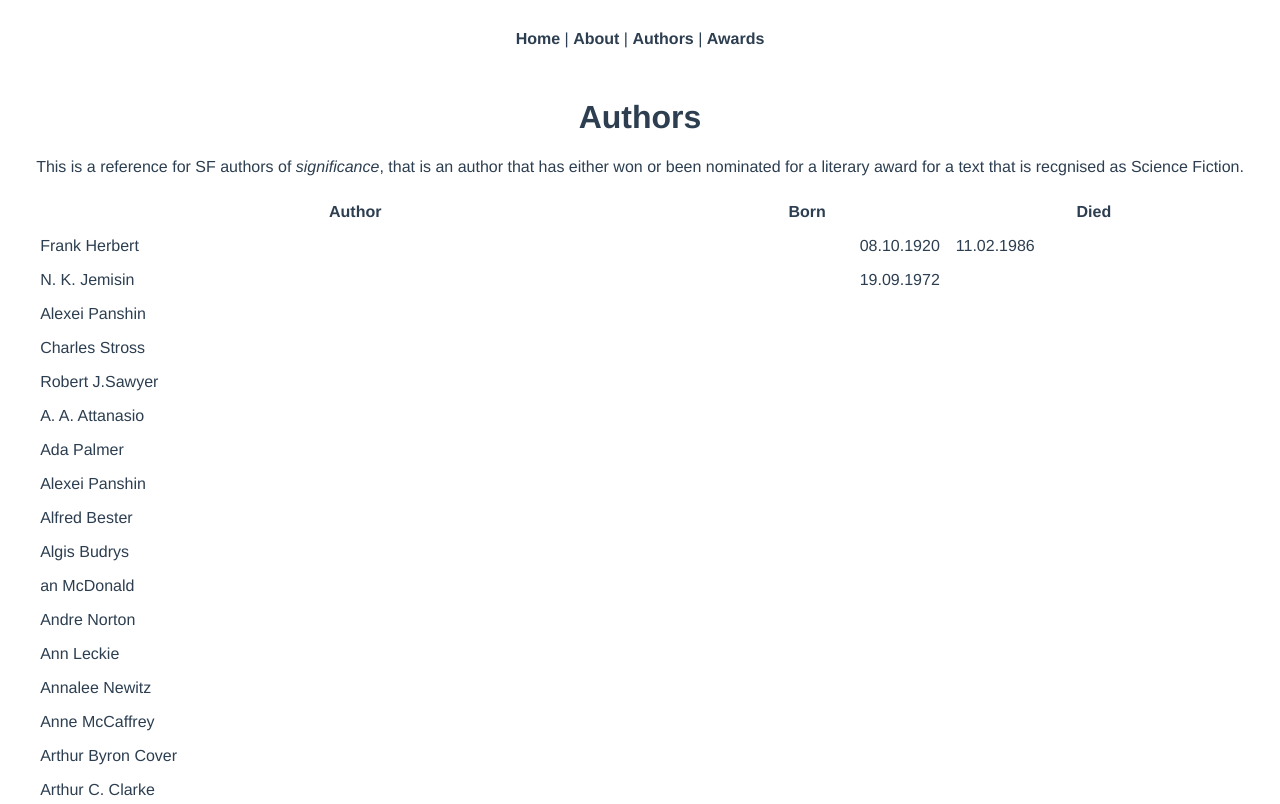
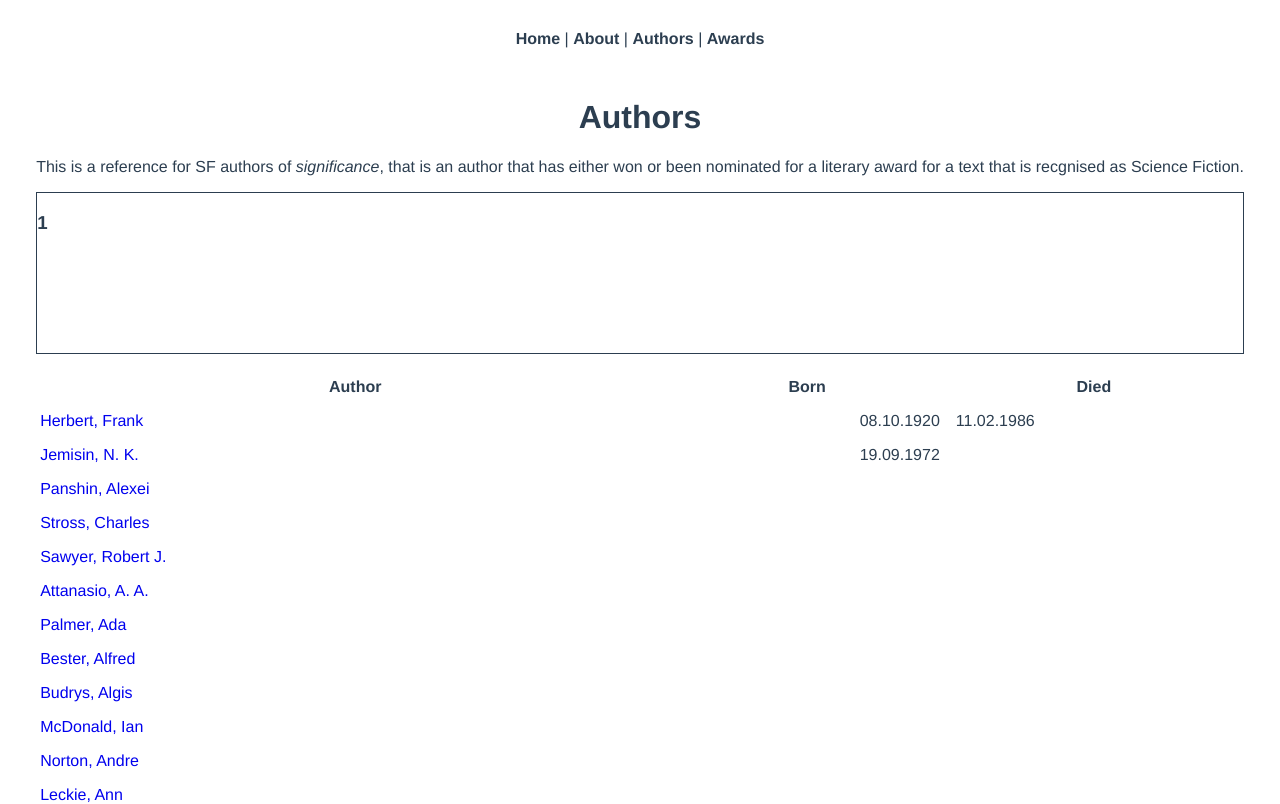
Before and after one commit to Satyadarshin/RocketScience, a Vue app: page /authors/1 in a window 1280 px wide. Shown: the top 804 px of the page. Built offline with nearby package versions, Linux system fonts and the light colour scheme.

Commit message:
getting data into the author spotlight box

```diff
--- a/public/data/authors.json
+++ b/public/data/authors.json
@@ -3,7 +3,7 @@
 "results": [
     {
       "id": 1000,
-      "name": "Frank Herbert",
+      "name": "Herbert, Frank",
       "born": "08.10.1920",
       "died": "11.02.1986",
       "biography": "born in Tacoma, Washington, to Frank Patrick Herbert Sr. and Eileen (McCarthy) Herbert. Because of a poor home environment, he ran away from home in 1938 to live with an aunt and uncle in Salem, Oregon.[3] He enrolled in high school at Salem High School (now North Salem High School), where he graduated the next year.[3] In 1939 he lied about his age to get his first newspaper job at the Glendale Star.[4] Herbert then returned to Salem in 1940 where he worked for the Oregon Statesman newspaper (now Statesman Journal) in a variety of positions, including photographer.",
@@ -11,7 +11,7 @@
     },
     {
       "id": 1001,
-      "name": "N. K. Jemisin",
+      "name": "Jemisin, N. K. ",
       "born": "19.09.1972",
       "died": "",
       "biography": "American science fiction and fantasy writer who has also worked as a counseling psychologist. Her fiction explores a wide variety of themes, including cultural conflict and oppression.[1][2] She has won several awards for her work, including the Locus Award. As of her August 2018 win, the three books of her Broken Earth series have made her the only author to have won the Hugo Award for Best Novel in three consecutive years.",
@@ -19,7 +19,7 @@
     },
     {
       "id": 1002,
-      "name": "Alexei Panshin",
+      "name": "Panshin, Alexei",
       "born": "",
       "died": "",
       "biography": "",
@@ -27,7 +27,7 @@
     },
     {
       "id": 1003,
-      "name": "Charles Stross",
+      "name": "Stross, Charles",
       "born": "",
       "died": "",
       "biography": "",
@@ -35,7 +35,7 @@
     },
     {
       "id": 1004,
-      "name": "Robert J.Sawyer",
+      "name": "Sawyer, Robert J.",
       "born": "",
       "died": "",
       "biography": "",
@@ -43,7 +43,7 @@
     },
     {
       "id": 1005,
-      "name": "A. A. Attanasio",
+      "name": "Attanasio, A. A.",
       "born": "",
       "died": "",
       "biography": "",
@@ -51,15 +51,7 @@
     },
     {
       "id": 1006,
-      "name": "Ada Palmer",
-      "born": "",
-      "died": "",
-      "biography": "",
-      "website": ""
-    },
-    {
-      "id": 1007,
-      "name": "Alexei Panshin",
+      "name": "Palmer, Ada ",
       "born": "",
       "died": "",
       "biography": "",
@@ -67,7 +59,7 @@
     },
     {
       "id": 1008,
-      "name": "Alfred Bester",
+      "name": "Bester, Alfred",
       "born": "",
       "died": "",
       "biography": "",
@@ -75,7 +67,7 @@
     },
     {
       "id": 1009,
-      "name": "Algis Budrys",
+      "name": "Budrys, Algis",
       "born": "",
       "died": "",
       "biography": "",
@@ -83,7 +75,7 @@
     },
     {
       "id": 1010,
-      "name": "an McDonald",
+      "name": "McDonald, Ian",
       "born": "",
       "died": "",
       "biography": "",
@@ -91,7 +83,7 @@
     },
     {
       "id": 1011,
-      "name": "Andre Norton",
+      "name": "Norton, Andre",
       "born": "",
       "died": "",
       "biography": "",
@@ -99,7 +91,7 @@
     },
     {
       "id": 1012,
-      "name": "Ann Leckie",
+      "name": "Leckie, Ann",
       "born": "",
       "died": "",
       "biography": "",
@@ -107,7 +99,7 @@
     },
     {
       "id": 1013,
-      "name": "Annalee Newitz",
+      "name": "Newitz, Annalee",
       "born": "",
       "died": "",
       "biography": "",
@@ -115,7 +107,7 @@
     },
     {
       "id": 1014,
-      "name": "Anne McCaffrey",
+      "name": "McCaffrey, Anne",
       "born": "",
       "died": "",
       "biography": "",
@@ -882,14 +874,6 @@
       "website": ""
     },
     {
-      "id": 1110,
-      "name": "Jo Walton",
-      "born": "",
-      "died": "",
-      "biography": "",
-      "website": ""
-    },
-    {
       "id": 1111,
       "name": "Joan D.Vinge",
       "born": "",
@@ -906,14 +890,6 @@
       "website": ""
     },
     {
-      "id": 1113,
-      "name": "Joe Haldeman",
-      "born": "",
-      "died": "",
-      "biography": "",
-      "website": ""
-    },
-    {
       "id": 1114,
       "name": "John Barnes",
       "born": "",
@@ -1226,8 +1202,16 @@
       "website": ""
     },
     {
+      "id": 1248,
+      "name": "Frank Riley",
+      "born": "",
+      "died": "",
+      "biography": "",
+      "website": ""
+    },
+    {
       "id": 1153,
-      "name": "Mark Clifton, Frank Riley",
+      "name": "Mark Clifton",
       "born": "",
       "died": "",
       "biography": "",
--- a/src/components/AuthorSpotlight.vue
+++ b/src/components/AuthorSpotlight.vue
@@ -1,8 +1,8 @@
 <template>
-<div>
-<h3>{{ authorName }}</h3>
+    <div id="author-spotlight">
+        <h3>{{ authorName  }}</h3>
 
-</div>
+    </div>
 </template>
 
 <script>
@@ -18,3 +18,13 @@ return {
     }
 }
 </script>
+
+<style lang="scss" scoped>
+#author-spotlight {
+    h3 {
+        text-align: left;
+    }
+    border: 1px solid;
+    min-height: 10rem
+ }
+</style>
--- a/src/components/AuthorTable.vue
+++ b/src/components/AuthorTable.vue
@@ -1,12 +1,15 @@
 <template>
   <div class="authors content">
       <table>
-      <tr>
-        <th>Author</th><th>Born</th><th>Died</th>
-      </tr>
-      <tr v-for="(author, index) in authorList" :key="index">
-        <td>{{ author.name }}</td><td> {{author.born}}</td><td>{{ author.died }}</td>
-      </tr>
+        <th
+            v-for="(column, index) in columns"
+            :key="index"
+            >
+            <span @click="sortBy(column)">{{ column }}</span>
+        </th>
+        <tr v-for="(author, index) in authorList" :key="index">
+            <td><router-link :to="`/authors/${author.name}`">{{ author.name }}</router-link></td><td> {{author.born}}</td><td>{{ author.died }}</td>
+        </tr>
     </table>
   </div>
 </template>
@@ -16,10 +19,32 @@
 export default {
     data() {
         return {
+            sortKey: 'year',
+            sortDirection: 'asc',
+            columns: ['Author', 'Born', 'Died']
         }
     },
     props: {
         authorList: Array
+    },
+    methods: {
+        sortBy(sortCriteria) {
+            if (sortCriteria === this.sortKey) {
+                this.sortDirection = (this.sortDirection === 'asc') ? 'desc':'asc'
+            }
+            this.sortKey = sortCriteria
+        }
+    },
+    computed: {
+        sortedWinners() {
+            return this.selectedAward.sort((a,b) => {
+                let modifier = 1;
+                if(this.sortDirection === 'desc') modifier = -1;
+                if(a[this.sortKey] < b[this.sortKey]) return -1 * modifier;
+                if(a[this.sortKey] > b[this.sortKey]) return 1 * modifier;
+                return 0;
+            })
+        }
     }
 }
 </script>
--- a/src/router/index.js
+++ b/src/router/index.js
@@ -19,7 +19,7 @@ const routes = [
     component: About,
   },
   {
-    path: '/authors/:author',
+    path: '/authors/:spotlightOn',
     name: 'Authors',
     component: Authors,
     props: true
```
